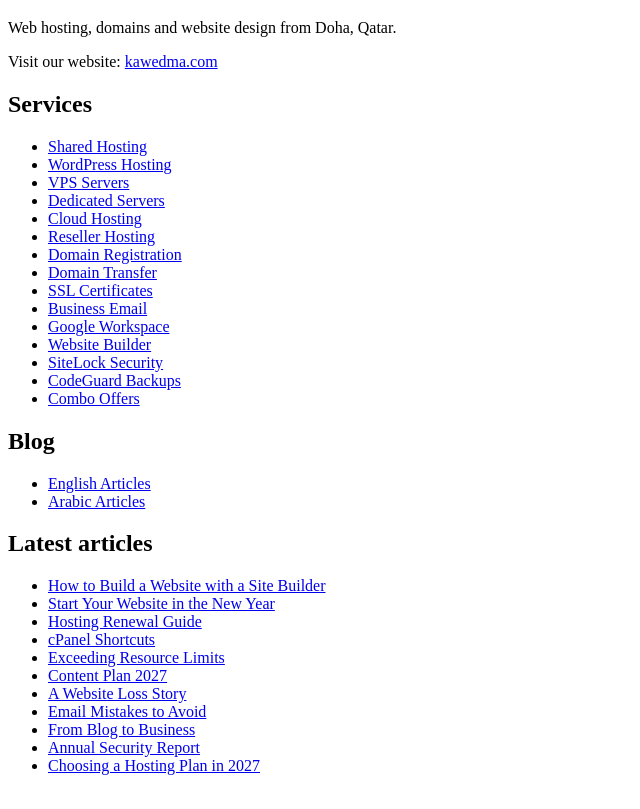
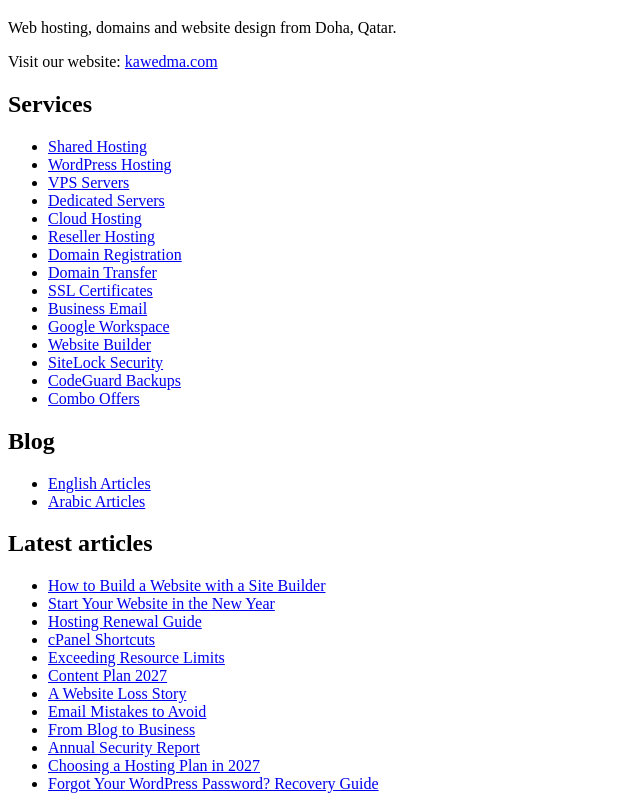
Before and after one commit to kawedmallc/kawedmallc.github.io, a plain HTML site: page index.html in a window 1280 px wide. Shown: the part 61-870 px from the top of the page, without its empty margins (0-640 px from the left). Drawn offline with Linux system fonts and the light colour scheme.

Commit message:
Add recovery guide link for WordPress password

```diff
--- a/index.html
+++ b/index.html
@@ -45,6 +45,7 @@
 <li><a href="https://kawedma.com/blog/arabic/2026/11/24/%d9%85%d9%86-%d9%85%d8%af%d9%88%d9%86%d8%a9-%d8%a5%d9%84%d9%89-%d9%85%d8%b4%d8%b1%d9%88%d8%b9/">From Blog to Business</a></li>
 <li><a href="https://kawedma.com/blog/arabic/2026/11/25/%d8%aa%d9%82%d8%b1%d9%8a%d8%b1-%d8%a3%d9%85%d8%a7%d9%86-%d8%b3%d9%86%d9%88%d9%8a/">Annual Security Report</a></li>
 <li><a href="https://kawedma.com/blog/arabic/2026/11/25/%d8%ae%d8%b7%d8%a9-%d8%a7%d9%84%d8%a7%d8%b3%d8%aa%d8%b6%d8%a7%d9%81%d8%a9-2027/">Choosing a Hosting Plan in 2027</a></li>
+<li><a href="https://kawedma.com/blog/arabic/2026/11/26/%d9%86%d8%b3%d9%8a%d8%aa-%d9%83%d9%84%d9%85%d8%a9-%d9%85%d8%b1%d9%88%d8%b1-%d9%88%d9%88%d8%b1%d8%af%d8%a8%d8%b1%d9%8a%d8%b3/">Forgot Your WordPress Password? Recovery Guide</a></li>
 </ul>
 </body>
 </html>
```
